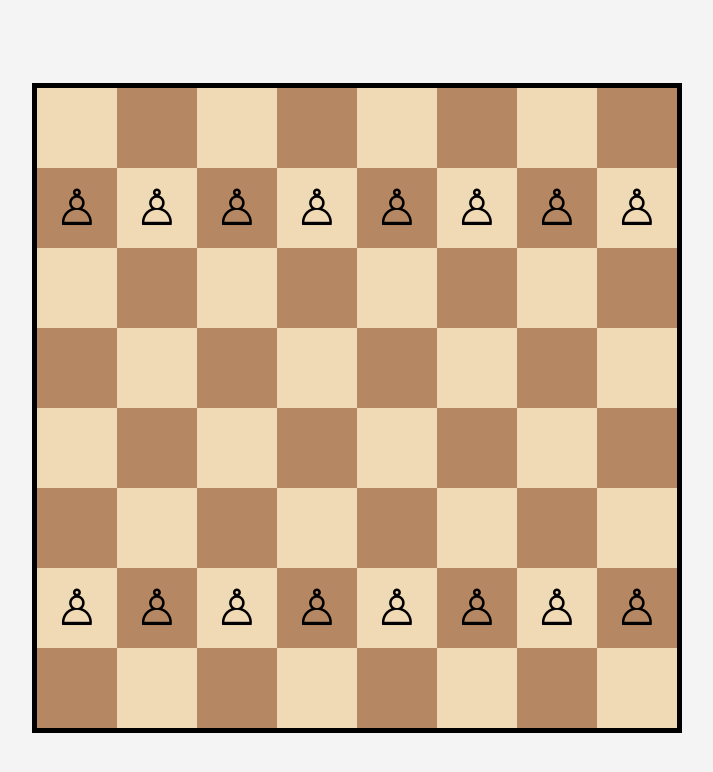
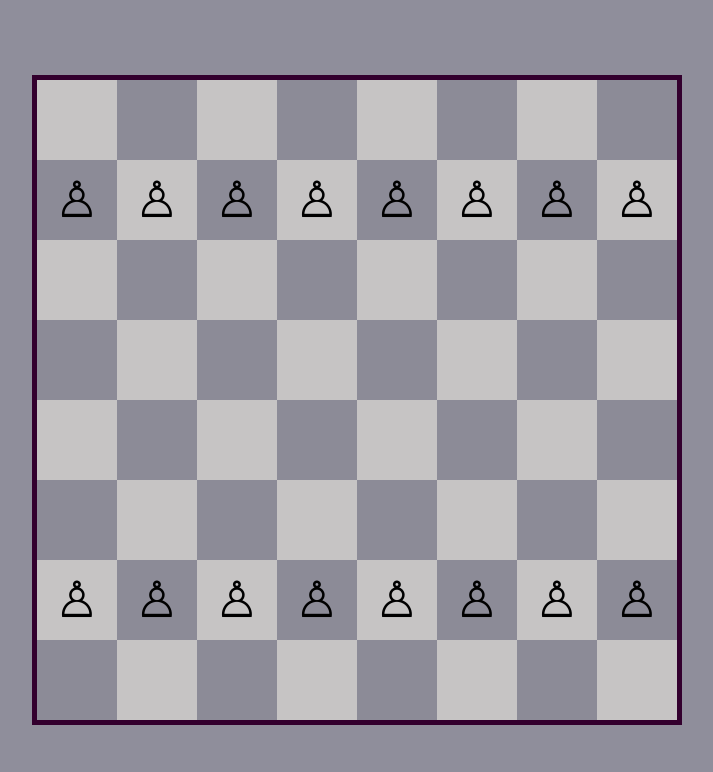
Before and after one commit to Lucas2Nakahara/Xadrez, a plain HTML site: page index.html in a window 1280 px wide. Shown: the whole page, without its empty margins (283-996 px from the left). Drawn offline with Linux system fonts and the light colour scheme.

Commit message:
CommitUpdate

```diff
--- a/index.html
+++ b/index.html
@@ -4,85 +4,15 @@
     <meta charset="UTF-8">
     <meta name="viewport" content="width=device-width, initial-scale=1.0">
     <title>Tabuleiro de Xadrez</title>
-    <style>
-        body {
-            display: flex;
-            justify-content: center;
-            align-items: center;
-            height: 100vh;
-            background-color: #f4f4f4;
-        }
-        .tabuleiro {
-            display: grid;
-            grid-template-columns: repeat(8, 80px);
-            grid-template-rows: repeat(8, 80px);
-            border: 5px solid black;
-        }
-        .casa {
-            width: 80px;
-            height: 80px;
-            display: flex;
-            justify-content: center;
-            align-items: center;
-            font-size: 50px;
-            user-select: none;
-        }
-        .branca { background-color: #f0d9b5; }
-        .preta { background-color: #b58863; }
-        .peca {
-            cursor: grab;
-        }
-    </style>
+    <link rel="stylesheet" href="style.css">
 </head>
 <body>
+
     <div class="tabuleiro" id="tabuleiro"></div>
-    <script>
-        const pecas = {
-            torre: "♖",
-            cavalo: "♘",
-            bispo: "♗",
-            rainha: "♕",
-            rei: "♔",
-            peao: "♙"
-        };
 
-        const tabuleiro = document.getElementById("tabuleiro");
 
-        for (let i = 0; i < 8; i++) {
-            for (let j = 0; j < 8; j++) {
-                const casa = document.createElement("div");
-                casa.classList.add("casa", (i + j) % 2 === 0 ? "branca" : "preta");
-                casa.setAttribute("ondrop", "drop(event)");
-                casa.setAttribute("ondragover", "allowDrop(event)");
 
-                if (i === 1 || i === 6) {
-                    const peca = document.createElement("span");
-                    peca.innerHTML = pecas.peao;
-                    peca.classList.add("peca");
-                    peca.setAttribute("draggable", "true");
-                    peca.setAttribute("ondragstart", "drag(event)");
-                    peca.id = `peca-${i}-${j}`;
-                    casa.appendChild(peca);
-                }
-                tabuleiro.appendChild(casa);
-            }
-        }
 
-        function allowDrop(event) {
-            event.preventDefault();
-        }
-
-        function drag(event) {
-            event.dataTransfer.setData("text", event.target.id);
-        }
-
-        function drop(event) {
-            event.preventDefault();
-            const id = event.dataTransfer.getData("text");
-            const peca = document.getElementById(id);
-            event.target.innerHTML = "";
-            event.target.appendChild(peca);
-        }
-    </script>
+    <script src="script.js"></script>
 </body>
 </html>
--- /dev/null
+++ b/script.js
@@ -0,0 +1,41 @@
+const pecas = {
+    peao: "♙"
+};
+
+const tabuleiro = document.getElementById("tabuleiro");
+
+for (let i = 0; i < 8; i++) {
+    for (let j = 0; j < 8; j++) {
+        const casa = document.createElement("div");
+        casa.classList.add("casa", (i + j) % 2 === 0 ? "branca" : "preta");
+        casa.setAttribute("ondrop", "drop(event)");
+        casa.setAttribute("ondragover", "allowDrop(event)");
+
+        if (i === 1 || i === 6) {
+            const peca = document.createElement("span");
+            peca.innerHTML = pecas.peao;
+            peca.classList.add("peca");
+            peca.setAttribute("draggable", "true");
+            peca.setAttribute("ondragstart", "drag(event)");
+            peca.id = `peca-${i}-${j}`;
+            casa.appendChild(peca);
+        }
+        tabuleiro.appendChild(casa);
+    }
+}
+
+function allowDrop(event) {
+    event.preventDefault();
+}
+
+function drag(event) {
+    event.dataTransfer.setData("text", event.target.id);
+}
+
+function drop(event) {
+    event.preventDefault();
+    const id = event.dataTransfer.getData("text");
+    const peca = document.getElementById(id);
+    event.target.innerHTML = "";
+    event.target.appendChild(peca);
+}
--- /dev/null
+++ b/style.css
@@ -0,0 +1,37 @@
+
+
+* {
+    margin: 0;
+    padding: 0;
+    box-sizing: border-box;
+}
+
+body {
+    display: flex;
+    justify-content: center;
+    align-items: center;
+    height: 100vh;
+    background-color: #03001e71;
+}
+.tabuleiro {
+    display: grid;
+    grid-template-columns: repeat(8, 80px);
+    grid-template-rows: repeat(8, 80px);
+    border: 5px solid rgb(51, 0, 46);
+}
+.casa {
+    width: 80px;
+    height: 80px;
+    display: flex;
+    justify-content: center;
+    align-items: center;
+    font-size: 50px;
+    user-select: none;
+}
+.branca { background-color: #c6c4c4; }
+
+.preta { background-color: #00000006; }
+
+.peca {
+    cursor: grab;
+}
```
